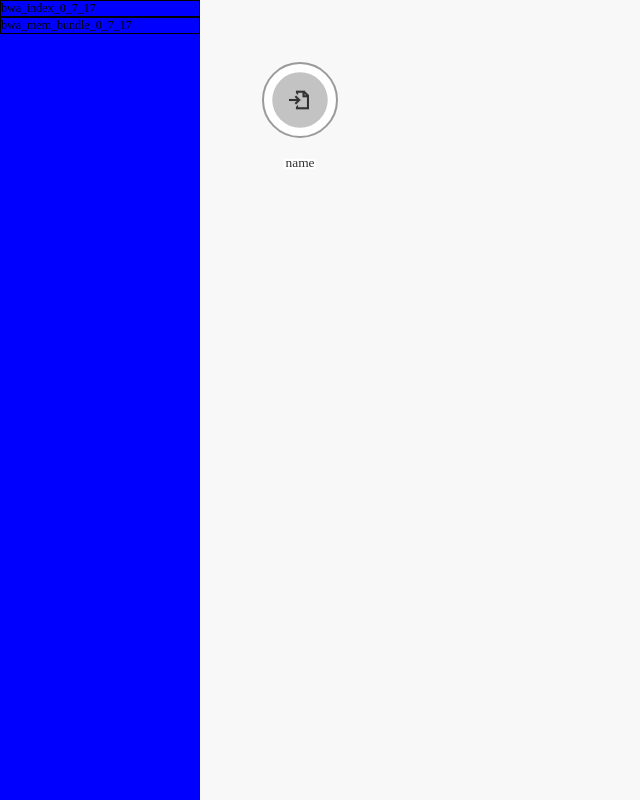
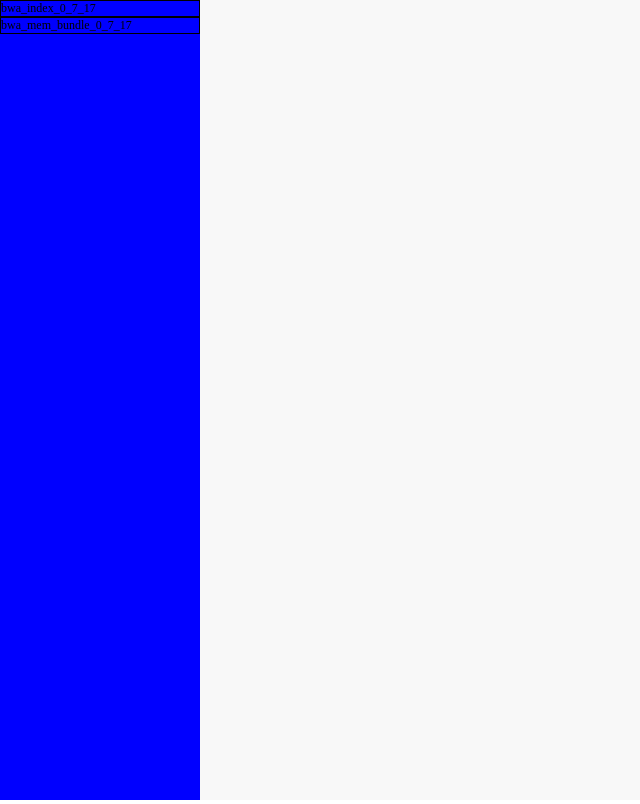
Before and after one commit to mjkam/pipeline-editor, a Vue app: page / in a window 1280 px wide. Shown: the whole page, without its empty margins (0-640 px from the left). Built offline with nearby package versions, Linux system fonts and the light colour scheme.

Commit message:
툴에서 인풋 아웃풋 연결 기능 추가

```diff
--- a/src/components/App.vue
+++ b/src/components/App.vue
@@ -17,12 +17,17 @@
         <rect x="0" y="0" width="100%" height="100%" class="pan-handle" transform="matrix(1, 0, 0, 1, 0, 0)"></rect>
         <svg class="workflow" tabindex="-1">
           <Tool
-            v-for="(tool, idx) in pipeline.tools"
+            v-for="(node, idx) in nodes.filter(node => node.type == 'tool')"
             :key="'tool' + idx"
-            :idx="idx"
-            :data="tool">
+            :idx="nodes.findIndex(n => n.id == node.id)"
+            :data="node">
           </Tool>
-          <File></File>
+          <File
+            v-for="(node, idx) in nodes.filter(node => node.type == 'input' || node.type == 'output')"
+            :key="'file' + idx"
+            :idx="nodes.findIndex(n => n.id == node.id)"
+            :data="node">
+          </File>
           <Edge
             v-for="(edge, idx) in edges"
             :key="'edge'+idx"
@@ -67,15 +72,16 @@ export default {
       'draggingTool',
       'area',
       'pt',
-      'pipeline',
+      'nodes',
       'draggingPortStatus',
       'draggingPort',
       'canCreateFile',
+      'draggingNodeStatus',
     ]),
     edges() {
       let edges = [];
-      this.pipeline.tools.map((tool, tIdx) => {
-        tool.inputs.map((input, pIdx) => {
+      this.nodes.map((node, tIdx) => {
+        node.inputs.map((input, pIdx) => {
           input.sources.map((source, sIdx) => {
             edges.push({
               sourceNodeIdx: source.nodeIdx,
@@ -89,9 +95,11 @@ export default {
       return edges;
     },
     isDragMode() {
-      if(this.draggingPortStatus != 'none') {
+      if(this.draggingPortStatus != 'none' || this.draggingNodeStatus != 'none') {
+        console.log("!!");
         return true;
       }
+      console.log("!!@@");
       return false;
     },
     draggingNewToolStyle() {
@@ -109,11 +117,15 @@ export default {
       'setDraggingNewTool',
       'setDraggingNewToolPos',
       'setArea',
-      'addTool',
+      'addNode',
       'setDraggingPortMousePos',
       'setDraggingPortStatus',
+      'setDraggingNodeStatus',
+      'setDraggingNodePos',
       'setCanCreateFile',
       'addToolToPipeline',
+      'addOutputFile',
+      'addInputFile',
     ]),
     newToolClickHandler(e, tool) {
       e.preventDefault();
@@ -133,8 +145,9 @@ export default {
         var pos = this.pt.matrixTransform(this.area.getScreenCTM().inverse());
         draggingTool.x = pos.x;
         draggingTool.y = pos.y;
+        draggingTool.type = 'tool';
 
-        this.addTool(draggingTool);
+        this.addNode(draggingTool);
       }
       this.setNewToolStatus('none');
     },
@@ -145,6 +158,7 @@ export default {
     },
     areaMouseMoveHandler(e) {
       e.preventDefault();
+      if(this.draggingPortStatus != 'none') {
         this.setDraggingPortStatus('dragging');
         this.setDraggingPortMousePos({x: e.clientX, y: e.clientY});
         let minPortDist = this.getMinDistPort().dist;
@@ -153,6 +167,17 @@ export default {
         } else {
           this.setCanCreateFile(false);
         }
+      } else if(this.draggingNodeStatus == 'none') {
+        this.setDraggingNodeSta('dragging');
+        this.setDraggingPortMousePos({x: e.clientX, y: e.clientY});
+        let minPortDist = this.getMinDistPort().dist;
+        if(this.distFromMouseToDraggingPort > 50 && minPortDist > 50) {
+          this.setCanCreateFile(true);
+        } else {
+          this.setCanCreateFile(false);
+        }
+      }
+
     },
     getMinDistPort() {
       let minDist = Number.MAX_VALUE;
@@ -161,24 +186,24 @@ export default {
       let nodeIdx;
       let portIdx;
 
-      this.pipeline.tools.map((tool, tIdx) => {
+      this.nodes.map((node, tIdx) => {
         if(this.draggingPort.type == 'input') {
-          tool.outputs.map((port, pIdx) => {
-            let dist = this.getDist(this.draggingPort.mouseX, this.draggingPort.mouseY, tool.x + port.x, tool.y + port.y);
+          node.outputs.map((port, pIdx) => {
+            let dist = this.getDist(this.draggingPort.mouseX, this.draggingPort.mouseY, node.x + port.x, node.y + port.y);
             if(dist < minDist) {
               minDist = dist;
-              minNodeId = tool.id;
+              minNodeId = node.id;
               minPortId = port.id;
               nodeIdx = tIdx;
               portIdx = pIdx;
             }
           });
         } else {
-          tool.inputs.map((port, pIdx) => {
-            let dist = this.getDist(this.draggingPort.mouseX, this.draggingPort.mouseY, tool.x + port.x, tool.y + port.y);
+          node.inputs.map((port, pIdx) => {
+            let dist = this.getDist(this.draggingPort.mouseX, this.draggingPort.mouseY, node.x + port.x, node.y + port.y);
             if(dist < minDist) {
               minDist = dist;
-              minNodeId = tool.id;
+              minNodeId = node.id;
               minPortId = port.id;
               nodeIdx = tIdx;
               portIdx = pIdx;
@@ -203,10 +228,9 @@ export default {
         this.addToolToPipeline(minDistPort);
       } else if(this.distFromMouseToDraggingPort >= 50) {
         if(this.draggingPort.type == 'input') {
-          //input file
-
+          this.addInputFile();
         } else {
-          //output file
+          this.addOutputFile();
         }
       }
     }
--- a/src/components/Edge.vue
+++ b/src/components/Edge.vue
@@ -16,12 +16,12 @@ export default {
   },
   computed: {
     ...mapGetters([
-      'pipeline',
+      'nodes',
     ]),
     d() {
-      let sourceNode = this.pipeline.tools[this.data.sourceNodeIdx];
+      let sourceNode = this.nodes[this.data.sourceNodeIdx];
       let sourcePort = sourceNode.outputs[this.data.sourcePortIdx];
-      let desNode = this.pipeline.tools[this.data.desNodeIdx];
+      let desNode = this.nodes[this.data.desNodeIdx];
       let desPort = desNode.inputs[this.data.desPortIdx];
 
       const link = d3.linkHorizontal()({
--- a/src/components/Port.vue
+++ b/src/components/Port.vue
@@ -27,13 +27,12 @@ export default {
   },
   computed: {
     ...mapGetters([
-      'pipeline',
+      'nodes',
     ]),
     portPos() {
-      let tool = this.pipeline.tools[this.nodeIdx];
-      console.log(this.nodeIdx);
-      console.log(tool);
-      return {x: tool.x + this.data.x, y: tool.y + this.data.y};
+      console.log(this.data);
+      let node = this.nodes[this.nodeIdx];
+      return {x: node.x + this.data.x, y: node.y + this.data.y};
     },
   },
   methods: {
--- a/src/components/Tool.vue
+++ b/src/components/Tool.vue
@@ -1,6 +1,7 @@
 <template>
   <g class="node step" :transform="`matrix(1, 0, 0, 1, ${data.x}, ${data.y})`">
-    <g class="core" transform="matrix(1, 0, 0, 1, 0, 0)">
+    <g class="core" transform="matrix(1, 0, 0, 1, 0, 0)"
+      @mousedown="nodeMouseDownHandler">
       <circle cx="0" cy="0" :r="data.r" class="outer"></circle>
       <circle cx="0" cy="0" :r="data.r * 0.75" class="inner"></circle>
       <svg class="node-icon" xmlns="http://www.w3.org/2000/svg" viewBox="0 0 398.39 397.78" x="-10" y="-8" width="20" height="15">
@@ -30,6 +31,7 @@
 
 <script>
 import Port from './Port'
+import { mapGetters, mapMutations } from 'vuex';
 
 export default {
   name: 'Tool',
@@ -39,6 +41,21 @@ export default {
   props: {
     data: Object,
     idx: Number,
+  },
+  computed: {
+    ...mapGetters([
+      'draggingNodeStatus',
+    ])
+  },
+  methods: {
+    ...mapMutations([
+      'setDraggingNodeStatus',
+      'setDraggingNode',
+    ]),
+    nodeMouseDownHandler(e) {
+      this.setDraggingNodeStatus('clicked');
+      this.setDraggingNode({idx: this.idx});
+    }
   }
 }
 </script>
--- a/src/stores/modules/editor.js
+++ b/src/stores/modules/editor.js
@@ -7,14 +7,12 @@ const state ={
   usableTools: [],
   draggingTool: {},
   newToolStatus: 'none',
-  pipeline: {
-    inputs: [],
-    outputs: [],
-    tools: []
-  },
-  toolId: 0,
+  nodes: [],
+  nodeId: 0,
   draggingPort: {},
   draggingPortStatus: 'none',
+  draggingNodeStatus: 'none',
+  draggingNode: {},
   canCreateFile: false,
 };
 
@@ -24,15 +22,23 @@ const getters = {
   draggingTool: state => state.draggingTool,
   area: state => state.area,
   pt: state => state.pt,
-  pipeline: state => state.pipeline,
+  nodes: state => state.nodes,
   draggingPortStatus: state => state.draggingPortStatus,
   draggingPort: state => state.draggingPort,
   canCreateFile: state => state.canCreateFile,
+  draggingNodeStatus: state => state.draggingNodeStatus,
+  draggingNode: state => state.draggingNode,
 };
 
 
 
 const mutations = {
+  setDraggingNode(state, node) {
+    state.draggingNode = node;
+  },
+  setDraggingNodeStatus(state, current) {
+    state.draggingNodeStatus = current;
+  },
   setArea(state, area) {
     state.area = area;
     state.pt = state.area.createSVGPoint();
@@ -51,10 +57,10 @@ const mutations = {
   setDraggingNewTool(state, tool) {
     state.draggingTool.tool = tool;
   },
-  addTool(state, tool) {
-    tool.id = state.toolId;
-    state.toolId = state.toolId + 1;
-    state.pipeline.tools.push(tool);
+  addNode(state, node) {
+    node.id = state.nodeId;
+    state.nodeId = state.nodeId + 1;
+    state.nodes.push(node);
   },
   setDraggingPortStatus(state, current) {
     state.draggingPortStatus = current;
@@ -81,8 +87,7 @@ const mutations = {
   },
   addToolToPipeline(state, minDistPort) {
     if(state.draggingPort.type == 'output') {
-      console.log(minDistPort.nodeIdx);
-      let sources = state.pipeline.tools[minDistPort.nodeIdx].inputs[minDistPort.portIdx].sources;
+      let sources = state.nodes[minDistPort.nodeIdx].inputs[minDistPort.portIdx].sources;
       let source = {
         nodeIdx: state.draggingPort.nodeIdx,
         portIdx: state.draggingPort.portIdx,
@@ -90,7 +95,7 @@ const mutations = {
       if(sources == null) sources = [source];
       else sources.push(source);
     } else {
-      let sources = state.pipeline.tools[state.draggingPort.nodeIdx].inputs[state.draggingPort.portIdx].sources;
+      let sources = state.nodes[state.draggingPort.nodeIdx].inputs[state.draggingPort.portIdx].sources;
       let source = {
         nodeIdx: minDistPort.nodeIdx,
         portIdx: minDistPort.portIdx,
@@ -100,26 +105,64 @@ const mutations = {
     }
   },
   addInputFile(state) {
+    let port = state.nodes[state.draggingPort.nodeIdx].inputs[state.draggingPort.portIdx];
     let file = {
-      name: state.draggingPort.id,
-      label: state.draggingPort.label,
+      type: 'input',
+      name: port.id,
+      label: port.label,
       r: 37,
       x: state.draggingPort.mouseX,
       y: state.draggingPort.mouseY,
       inputs: [],
       outputs: [
         {
-          id: state.draggingPort.id,
-          label: state.draggingPort.label,
+          id: port.id,
+          label: port.label,
           x: 37,
           y: 0,
         }
       ]
     };
-    state.pipeline.inputs.push(file);
+    file.id = state.nodeId;
+    state.nodeId += 1;
+    state.nodes.push(file);
+    let sources = state.nodes[state.draggingPort.nodeIdx].inputs[state.draggingPort.portIdx].sources;
+    let source = {
+      nodeIdx: state.nodes.findIndex(n => n.id == file.id),
+      portIdx: 0,
+    }
+    if(sources == null) sources = [source];
+    else sources.push(source);
   },
   addOutputFile(state) {
-
+    let port = state.nodes[state.draggingPort.nodeIdx].inputs[state.draggingPort.portIdx];
+    let file = {
+      type: 'output',
+      name: port.id,
+      label: port.label,
+      r: 37,
+      x: state.draggingPort.mouseX,
+      y: state.draggingPort.mouseY,
+      inputs: [
+        {
+          id: port.id,
+          label: port.label,
+          sources: [
+            {
+              nodeIdx: state.draggingPort.nodeIdx,
+              portIdx: state.draggingPort.portIdx,
+            }
+          ],
+          x: 37,
+          y: 0,
+        }
+      ],
+      outputs: [
+      ]
+    };
+    file.id = state.nodeId;
+    state.nodeId += 1;
+    state.nodes.push(file);
   }
 }
 
```
Also changed, not shown: src/components/File.vue (+36 -5 lines). Lines whose indentation alone changed are shown as unchanged.
